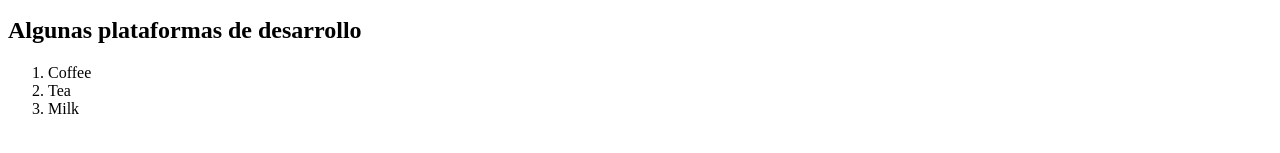
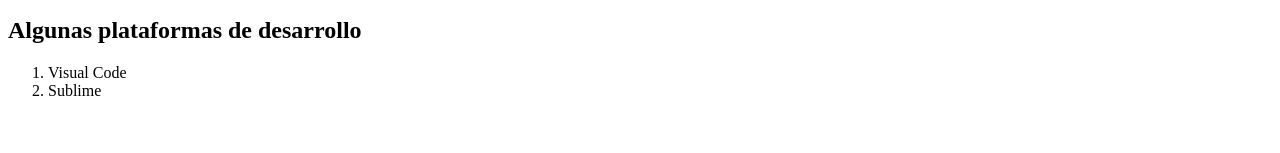
Before and after one commit to Uriel-Pand/HTML5-Basico, a plain HTML site: page index.html in a window 1280 px wide. Shown: the part 615-768 px from the top of the page. Drawn offline with Linux system fonts and the light colour scheme.

Commit message:
Corrección de error
Los de ul

```diff
--- a/index.html
+++ b/index.html
@@ -23,9 +23,8 @@
 </ul>
 <h2> Algunas plataformas de desarrollo </h2>
 <ol>
-  <li>Coffee</li>
-  <li>Tea</li>
-  <li>Milk</li>
+  <li>Visual Code</li>
+  <li>Sublime</li>
 </ol>
 
 
```
